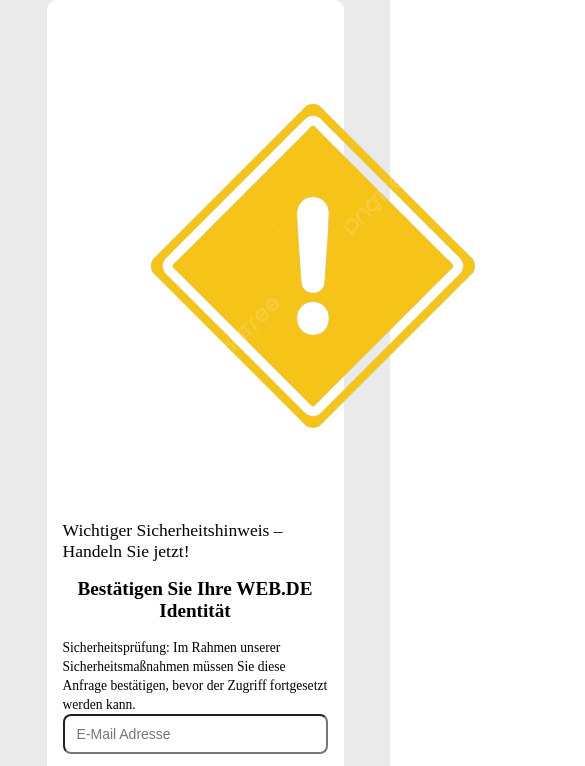
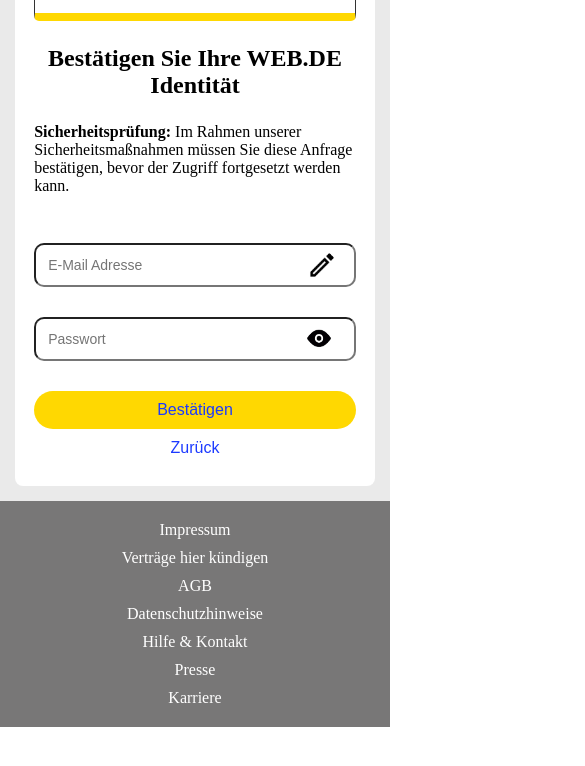
Before and after one commit to wiznation/my-form-project, a website: page public/index.html in a window 390 px wide. Shown: the part 236-1002 px from the top of the page, 585 px wide, since content can reach past the window. After the commit the page ends 963 px from the top, so only its background shows below. Drawn offline with Linux system fonts and the light colour scheme.

```diff
--- a/public/style.css
+++ b/public/style.css
@@ -3,20 +3,23 @@
   margin: 0;
   box-sizing: border-box;
 }
-
-html, body {
+html,
+body {
   height: 100%;
   margin: 0;
 }
-
 body {
-  font-family: serif;  /* keep original style */
-  font-size: 14px;     /* professional, smaller font */
+  font-family: serif;
   display: flex;
   flex-direction: column;
-  min-height: 100vh;
 }
-
+a {
+  text-decoration: none;
+  color: #fff;
+}
+main {
+  flex: 1;
+}
 header {
   display: flex;
   align-items: center;
@@ -24,121 +27,302 @@ header {
   background-color: #f4f4f4;
   border-top: #ffd801 4px solid;
 }
-
 header nav {
   margin-left: 20px;
 }
-
 .logo {
   width: 50px;
   height: 50px;
 }
-
 .title {
-  font-size: 22px;
+  font-size: 24px;
   color: #333;
   font-weight: normal;
 }
-
-main {
-  flex: 1;
-  padding: 30px;
-  background-color: #eaeaea;
-  display: flex;
-  justify-content: center;
-}
-
-.card {
-  text-align: center;
-  width: 38%;           /* slightly narrower */
-  max-width: 400px;
-  border-radius: 10px;
-  background-color: #fff;
-  padding: 1.5rem;
-}
-
 .title-2 {
-  font-size: 1.5rem;
+  font-size: 1.8rem;
   font-weight: 200;
   text-align: left;
 }
-
 .title-confirm {
-  font-size: 1.4rem;
-  font-weight: 700;
+  font-size: 2rem;
+  font-weight: 800;
   text-align: center;
-  padding: 2rem 0;
+  padding: 2.5rem 0;
 }
-
 .secure-text {
-  font-size: 1rem;
-  line-height: 1.4;
+  font-size: 1.5rem;
   text-align: left;
 }
-
+.bold {
+  font-weight: 900;
+}
+main {
+  padding: 40px;
+  background-color: #eaeaea;
+}
+.warning {
+  width: 50px;
+  height: 50px;
+}
+.card {
+  text-align: center;
+  width: 40%;
+  margin: 0 auto;
+  border-radius: 10px;
+  background-color: #fff;
+  padding: 2rem;
+}
+.banner {
+  display: flex;
+  align-items: flex-start;
+  justify-content: center;
+  width: 100%;
+  border-radius: 5px;
+  border: #333 solid 1px;
+  border-bottom: 8px solid #ffd801;
+  padding: 1rem;
+}
+form {
+  margin: 3rem 0 0 0;
+}
 input {
   width: 100%;
-  border-radius: 8px;
-  padding: 10px 12px;
-  font-size: 14px;
-  margin-bottom: 15px;
+  margin-bottom: 30px;
+  border-radius: 10px;
+  padding: 1rem 10px;
+  padding: 12px 40px 12px 12px;
+  font-size: 16px;
+  background-repeat: no-repeat;
+  background-position: right 12px center;
+  background-size: 40px;
+  outline: none;
 }
-
-.btn, .btn-2 {
-  font-size: 1rem;
-  padding: 8px 20px;
+.input-email {
+  background-image: url("./assests/images/pen.png");
 }
-
+.input-wrapper {
+  position: relative;
+  width: 100%;
+}
+.input-wrapper input {
+  width: 100%;
+  padding: 12px 44px 12px 12px;
+  font-size: 16px;
+}
+.toggle-password {
+  position: absolute;
+  top: 50%;
+  right: 12px;
+  transform: translateY(-50%);
+  background: none;
+  border: none;
+  padding: 0;
+  cursor: pointer;
+}
+.password-wrapper {
+  display: flex;
+  align-items: center;
+  position: relative;
+}
+#toggle {
+  position: absolute;
+  right: 12px;
+  margin-top: -10px;
+  transform: translateY(-50%);
+  cursor: pointer;
+  width: 50px;
+}
+.toggle-password img {
+  width: 20px;
+  height: 20px;
+  display: block;
+}
+.btn {
+  cursor: pointer;
+  width: 100%;
+  padding: 10px 30px;
+  background-color: #ffd801;
+  border-radius: 30px;
+  border: none;
+  font-size: 1.2rem;
+  color: #1c3aff;
+}
+.btn-2 {
+  cursor: pointer;
+  width: 30%;
+  padding: 10px 20px;
+  border-radius: 30px;
+  border: none;
+  background-color: transparent;
+  font-size: 1.2rem;
+  color: #1c3aff;
+}
 footer {
-  padding: 25px 0;
+  padding: 30px 0;
   width: 100%;
+  margin: 0 auto;
+  height: 60px;
   background-color: #787777;
-  color: #fff;
+  color: #ffffff;
 }
-
 footer ul {
   padding: 0 20rem;
   list-style: none;
   display: flex;
   justify-content: space-between;
   align-items: center;
+  height: 100%;
 }
-
-/* Media Queries */
+/* ===== Modal Overlay ===== */
+.modal-overlay {
+  position: fixed;
+  inset: 0;
+  background: rgba(0, 0, 0, 0.45);
+  backdrop-filter: blur(6px);
+  -webkit-backdrop-filter: blur(6px);
+  display: none;
+  align-items: center;
+  justify-content: center;
+  z-index: 9999;
+}
+/* ===== Modal Box ===== */
+.modal-box {
+  background: #fff;
+  padding: 2rem;
+  border-radius: 14px;
+  width: 90%;
+  max-width: 420px;
+  text-align: center;
+  box-shadow: 0 20px 50px rgba(0, 0, 0, 0.25);
+  animation: scaleIn 0.25s ease-in-out;
+}
+.modal-box h2 {
+  margin-bottom: 0.75rem;
+  font-size: 1.4rem;
+}
+.modal-box p {
+  font-size: 0.95rem;
+  color: #555;
+  margin-bottom: 1.5rem;
+}
+.modal-btn {
+  padding: 0.6rem 1.4rem;
+  border: none;
+  border-radius: 30px;
+  background: #ffd801;
+  color: #1c3aff;
+  cursor: pointer;
+}
+.modal-btn:hover {
+  opacity: 0.9;
+}
+/* ===== Animation ===== */
+@keyframes scaleIn {
+  from {
+    transform: scale(0.9);
+    opacity: 0;
+  }
+  to {
+    transform: scale(1);
+    opacity: 1;
+  }
+}
+/* Media queries */
 @media (max-width: 1024px) {
+  main {
+    padding: 30px;
+  }
   .card {
-    width: 55%;
+    width: 60%;
+    padding: 1.5rem;
   }
   .title-confirm {
-    font-size: 1.3rem;
+    font-size: 1.8rem;
+  }
+  footer ul {
+    padding: 0 6rem;
   }
 }
-
 @media (max-width: 768px) {
+  header {
+    align-items: flex-start;
+  }
+  header nav {
+    margin-left: 0;
+    margin-top: 10px;
+  }
+  main {
+    padding: 20px;
+  }
   .card {
-    width: 75%;
+    width: 80%;
+  }
+  .title {
+    font-size: 20px;
   }
   .title-2 {
-    font-size: 1.3rem;
+    font-size: 1.5rem;
   }
   .secure-text {
-    font-size: 0.95rem;
+    font-size: 1.1rem;
+  }
+  .btn-2 {
+    width: 50%;
+  }
+  footer ul {
+    padding: 0 3rem;
   }
 }
-
 @media (max-width: 480px) {
+  header {
+    padding: 15px;
+  }
+  .logo {
+    width: 40px;
+    height: 40px;
+  }
+  .title {
+    font-size: 18px;
+  }
+  main {
+    padding: 15px;
+  }
   .card {
-    width: 90%;
-    padding: 1rem;
+    width: 100%;
+    padding: 1.2rem;
+    border-radius: 8px;
   }
-  .title-2 {
-    font-size: 1.1rem;
+  .banner {
+    flex-direction: column;
+    align-items: center;
+    text-align: center;
+  }
+  .title-confirm {
+    font-size: 1.5rem;
+    padding: 1.5rem 0;
   }
   .secure-text {
-    font-size: 0.85rem;
+    font-size: 1rem;
   }
-  .title-confirm {
-    font-size: 1.2rem;
-    padding: 1rem 0;
+  input {
+    font-size: 14px;
+  }
+  .btn {
+    font-size: 1rem;
+    padding: 10px;
+  }
+  .btn-2 {
+    width: 100%;
+    font-size: 1rem;
+  }
+  footer {
+    height: auto;
+    padding: 20px 0;
+  }
+  footer ul {
+    flex-direction: column;
+    gap: 10px;
+    padding: 0;
   }
 }
```
